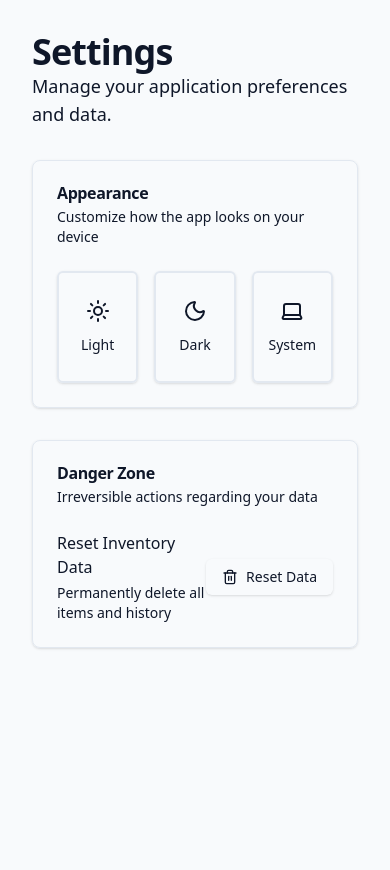
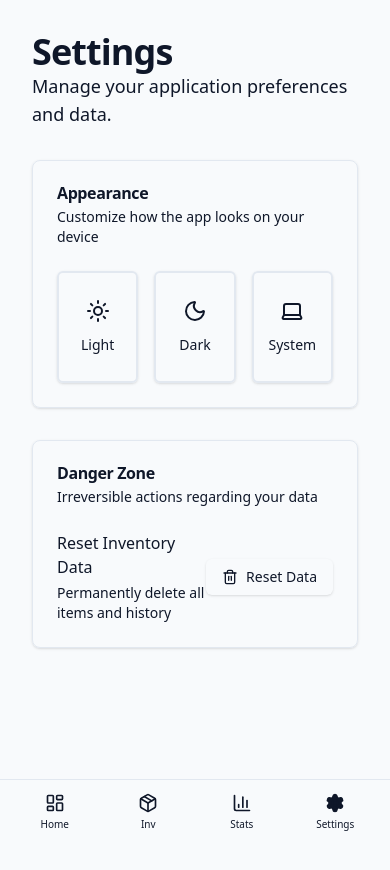
Before and after one commit to JJ-Data/madison, a Next.js app: page /settings in a window 390 px wide. Shown: the top 870 px of the page. Before the commit the page ends 844 px from the top, so only its background shows below. Built offline with nearby package versions, Linux system fonts and the light colour scheme.

Commit message:
update nav & graph curve

```diff
--- a/src/app/globals.css
+++ b/src/app/globals.css
@@ -51,8 +51,8 @@
     --color-popover: hsl(0 0% 7%);
     --color-popover-foreground: hsl(0 0% 100%);
 
-    /* Primary Brand Color: Madison Red */
-    --color-primary: hsl(4 82% 57%);
+    /* Primary Brand Color: Madison Red - Brightened for Dark Mode visibility */
+    --color-primary: hsl(4 95% 65%);
     --color-primary-foreground: hsl(0 0% 100%);
 
     /* Secondary */
@@ -74,6 +74,23 @@
     --color-border: hsl(0 0% 18%);
     --color-input: hsl(0 0% 12%);
     --color-ring: hsl(4 82% 57%);
+
+    /* Chart Colors */
+    --color-chart-stroke: hsl(0 0% 100%);
+    /* White line in Dark Mode */
+    --color-chart-gradient-start: hsl(0 0% 100%);
+    /* White gradient start */
+    --color-chart-gradient-end: hsl(0 0% 100%);
+  }
+}
+
+@layer base {
+  :root {
+    /* ... existing vars ... */
+    --color-chart-stroke: hsl(4 90% 58%);
+    /* Red line in Light Mode */
+    --color-chart-gradient-start: hsl(4 90% 58%);
+    --color-chart-gradient-end: hsl(4 90% 58%);
   }
 }
 
--- a/src/app/layout.tsx
+++ b/src/app/layout.tsx
@@ -3,6 +3,7 @@ import { Inter, Outfit } from "next/font/google";
 import "./globals.css";
 import { Sidebar } from "@/components/layout/Sidebar";
 import { ThemeProvider } from "@/components/theme-provider";
+import { MobileNav } from "@/components/layout/MobileNav";
 
 const inter = Inter({ subsets: ["latin"], variable: "--font-inter" });
 const outfit = Outfit({ subsets: ["latin"], variable: "--font-outfit" });
@@ -28,9 +29,10 @@ export default function RootLayout({
         >
           <div className="flex min-h-screen bg-background">
             <Sidebar />
+            <MobileNav />
 
             {/* Main Content Area */}
-            <main className="flex-1 md:pl-72 w-full overflow-y-auto bg-background">
+            <main className="flex-1 md:pl-72 w-full overflow-y-auto bg-background pb-20 md:pb-0">
               {children}
             </main>
           </div>
--- a/src/app/page.tsx
+++ b/src/app/page.tsx
@@ -152,11 +152,11 @@ export default function Home() {
                 <AreaChart data={chartData} margin={{ top: 10, right: 10, left: 0, bottom: 0 }}>
                   <defs>
                     <linearGradient id="colorValue" x1="0" y1="0" x2="0" y2="1">
-                      <stop offset="5%" stopColor="hsl(var(--primary))" stopOpacity={0.3} />
-                      <stop offset="95%" stopColor="hsl(var(--primary))" stopOpacity={0} />
+                      <stop offset="5%" stopColor="var(--color-chart-gradient-start)" stopOpacity={0.3} />
+                      <stop offset="95%" stopColor="var(--color-chart-gradient-end)" stopOpacity={0} />
                     </linearGradient>
                   </defs>
-                  <CartesianGrid strokeDasharray="3 3" stroke="hsl(var(--border))" vertical={false} />
+                  <CartesianGrid strokeDasharray="3 3" stroke="hsl(var(--border))" vertical={false} strokeOpacity={0.5} />
                   <XAxis
                     dataKey="name"
                     stroke="hsl(var(--muted-foreground))"
@@ -178,14 +178,14 @@ export default function Home() {
                       borderRadius: '8px',
                       color: 'hsl(var(--foreground))'
                     }}
-                    itemStyle={{ color: 'hsl(var(--primary))' }}
+                    itemStyle={{ color: 'var(--color-chart-stroke)' }}
                     labelStyle={{ color: 'hsl(var(--muted-foreground))' }}
                   />
                   <Area
                     type="monotone"
                     dataKey="value"
-                    stroke="hsl(var(--primary))"
-                    strokeWidth={2}
+                    stroke="var(--color-chart-stroke)"
+                    strokeWidth={3}
                     fillOpacity={1}
                     fill="url(#colorValue)"
                   />
--- /dev/null
+++ b/src/components/layout/MobileNav.tsx
@@ -0,0 +1,45 @@
+"use client";
+
+import Link from "next/link";
+import { usePathname } from "next/navigation";
+import { LayoutDashboard, Package, BarChart3, Settings } from "lucide-react";
+import { cn } from "@/lib/utils";
+
+export function MobileNav() {
+    const pathname = usePathname();
+
+    if (pathname === "/login") return null;
+
+    const links = [
+        { href: "/", label: "Home", icon: LayoutDashboard },
+        { href: "/inventory", label: "Inv", icon: Package },
+        { href: "/analytics", label: "Stats", icon: BarChart3 },
+        { href: "/settings", label: "Settings", icon: Settings },
+    ];
+
+    return (
+        <div className="fixed bottom-0 left-0 right-0 z-50 border-t border-border bg-card md:hidden">
+            <nav className="flex items-center justify-around h-16 px-2">
+                {links.map((link) => {
+                    const Icon = link.icon;
+                    const isActive = pathname === link.href;
+                    return (
+                        <Link
+                            key={link.href}
+                            href={link.href}
+                            className={cn(
+                                "flex flex-col items-center justify-center w-full h-full space-y-1",
+                                isActive
+                                    ? "text-primary"
+                                    : "text-muted-foreground hover:text-foreground"
+                            )}
+                        >
+                            <Icon className={cn("h-5 w-5", isActive && "fill-current")} />
+                            <span className="text-[10px] font-medium">{link.label}</span>
+                        </Link>
+                    );
+                })}
+            </nav>
+        </div>
+    );
+}
```
